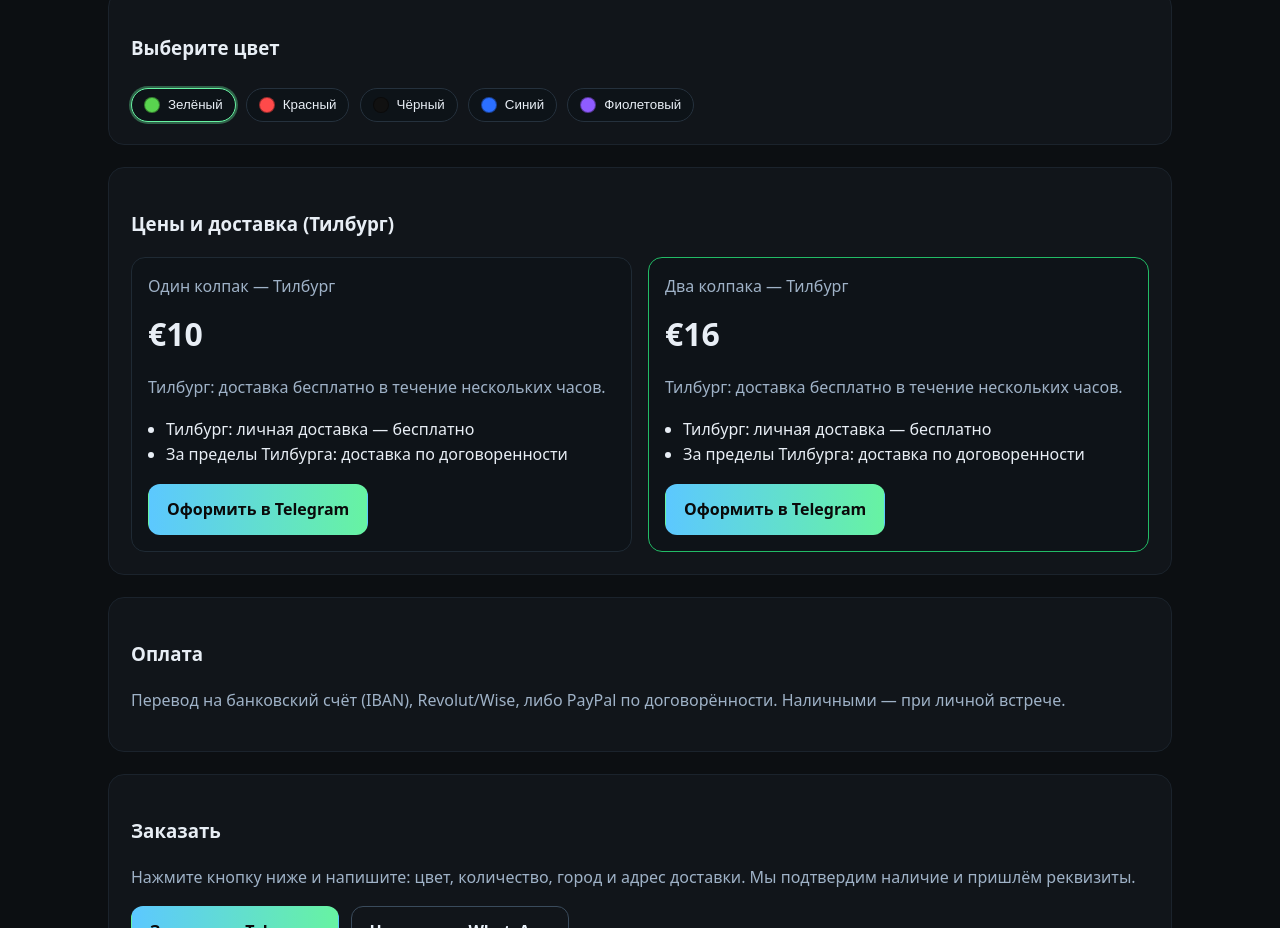
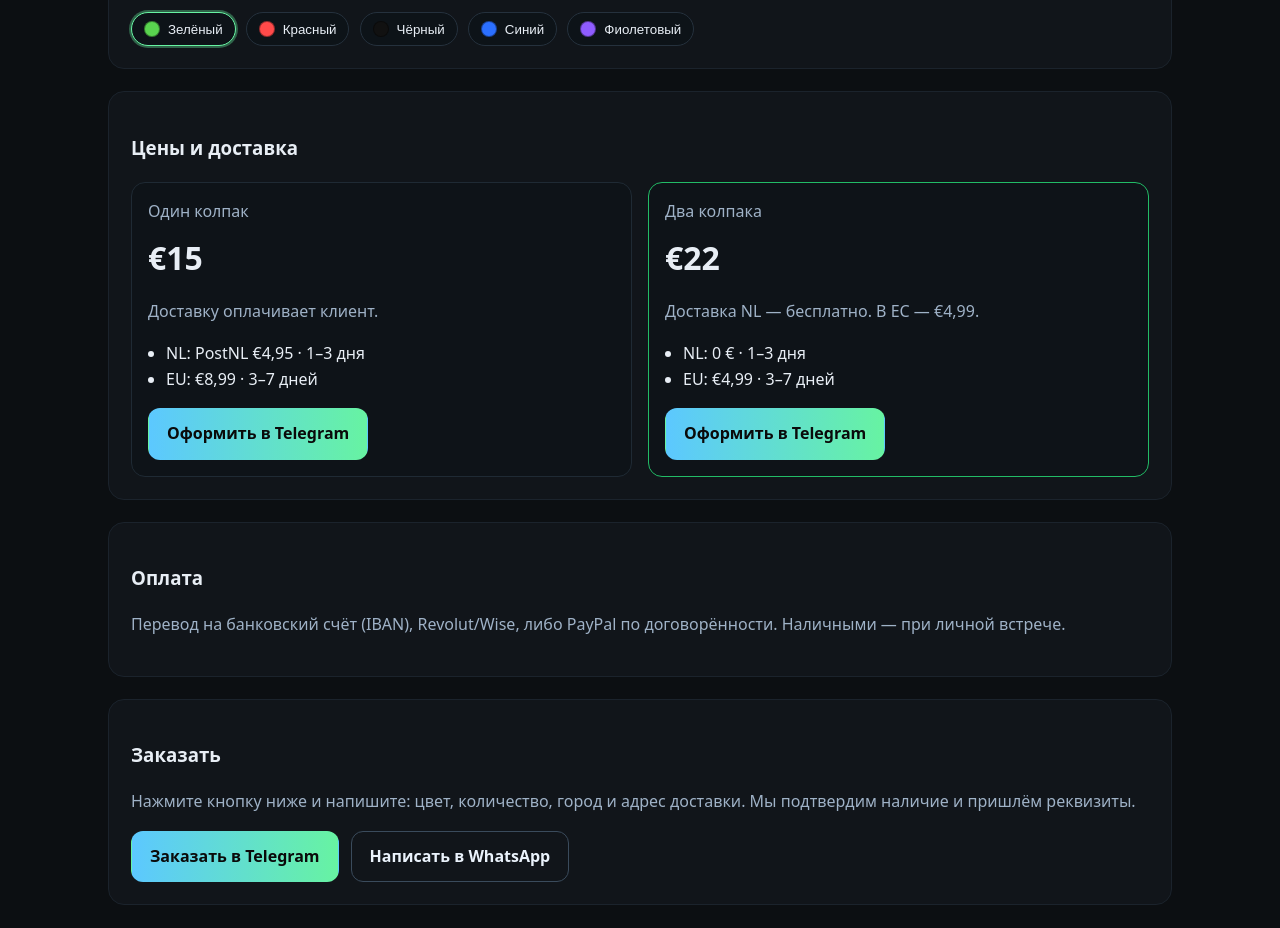
Before and after one commit to merxio-nl/universal-plug-tilburg, a plain HTML site: page index.html in a window 1280 px wide. Shown: the part 1140-2068 px from the top of the page. Drawn offline with Linux system fonts and the light colour scheme.

Commit message:
Add files via upload

```diff
--- a/index.html
+++ b/index.html
@@ -1,17 +1,9 @@
 <!DOCTYPE html>
 <html lang="ru">
-
-
-<script>
-  window.dataLayer = window.dataLayer || [];
-  function gtag(){dataLayer.push(arguments);}
-  gtag('js', new Date());
-  gtag('config', 'G-266XDB2IJT');
-</script>
 <head>
 <meta charset="utf-8">
 <meta name="viewport" content="width=device-width, initial-scale=1">
-<title>Universal Plug — Tilburg edition</title>
+<title>Universal Plug — термостойкий колпак</title>
 <style>
 :root {
   --bg:#0c0f12; --card:#11151a; --text:#e8eef5; --muted:#9fb2c7;
@@ -71,8 +63,6 @@ ul.bullets{margin:8px 0 0 0;padding-left:18px}
 </head>
 <body>
 <div class="wrap">
-<section style="background:#1b232c;border-radius:12px;padding:12px;margin:12px 0;text-align:center;font-weight:700;color:#ff8080">Только для своих · Тилбург и окрестности</section>
-
   <header>
     <div class="brand">
       <img src="universal-plug-top.jpg" alt="Universal Plug">
@@ -90,7 +80,7 @@ ul.bullets{margin:8px 0 0 0;padding-left:18px}
       <h2 data-i18n="heroTitle">Термостойкий колпак для стандартных бутылок</h2>
       <p class="lead" data-i18n="heroDesc">Прочный композит с металлической вставкой. Ровная тяга, не перегревается, легко чистится — отверстия можно быстро прочистить зубочисткой или иголочкой. Доставка по Нидерландам и ЕС.</p>
       <div class="cta-row">
-        <a class="btn primary" href="https://t.me/merxio_manager?text=%D0%97%D0%B4%D1%80%D0%B0%D0%B2%D1%81%D1%82%D0%B2%D1%83%D0%B9%D1%82%D0%B5%2C%20%D1%85%D0%BE%D1%87%D1%83%20%D1%81%D0%B4%D0%B5%D0%BB%D0%B0%D1%82%D1%8C%20%D0%B7%D0%B0%D0%BA%D0%B0%D0%B7%20Universal%20Plug.%0A%D0%9A%D0%BE%D0%BB%D0%B8%D1%87%D0%B5%D1%81%D1%82%D0%B2%D0%BE%3A%20___%0A%D0%90%D0%B4%D1%80%D0%B5%D1%81%3A%20___%0A%D0%A3%D0%B4%D0%BE%D0%B1%D0%BD%D0%BE%D0%B5%20%D0%B2%D1%80%D0%B5%D0%BC%D1%8F%20%D0%B4%D0%BB%D1%8F%20%D0%B4%D0%BE%D1%81%D1%82%D0%B0%D0%B2%D0%BA%D0%B8%3A%20___" target="_blank" rel="noopener" data-i18n="ctaTg">Заказать в Telegram</a>
+        <a class="btn primary" href="https://t.me/merxio_manager?text=%D0%97%D0%B4%D1%80%D0%B0%D0%B2%D1%81%D1%82%D0%B2%D1%83%D0%B9%D1%82%D0%B5%2C%20%D1%85%D0%BE%D1%87%D1%83%20%D1%81%D0%B4%D0%B5%D0%BB%D0%B0%D1%82%D1%8C%20%D0%B7%D0%B0%D0%BA%D0%B0%D0%B7%20Universal%20Plug.%0A%D0%9A%D0%BE%D0%BB%D0%B8%D1%87%D0%B5%D1%81%D1%82%D0%B2%D0%BE%3A%20___%0A%D0%90%D0%B4%D1%80%D0%B5%D1%81%3A%20___%0A%D0%A1%D0%BF%D0%BE%D1%81%D0%BE%D0%B1%20%D0%B4%D0%BE%D1%81%D1%82%D0%B0%D0%B2%D0%BA%D0%B8%20%28NL%2FEU%29%3A%20___" target="_blank" rel="noopener" data-i18n="ctaTg">Заказать в Telegram</a>
         <a class="btn ghost" href="https://wa.me/0000000000" target="_blank" rel="noopener" data-i18n="ctaWa">Написать в WhatsApp</a>
       </div>
     </div>
@@ -141,27 +131,27 @@ ul.bullets{margin:8px 0 0 0;padding-left:18px}
   </section>
 
   <section>
-    <h3 data-i18n="priceTitle">Цены и доставка (Тилбург)</h3>
+    <h3 data-i18n="priceTitle">Цены и доставка</h3>
     <div class="pricing">
       <div class="price-card">
         <div class="pill muted" data-i18n="p1name">Один колпак</div>
-        <div class="price">€10</div>
+        <div class="price">€15</div>
         <p class="muted" data-i18n="p1ship">Доставку оплачивает клиент.</p>
         <ul class="bullets">
           <li data-i18n="p1nl">NL: PostNL €4,95 · 1–3 дня</li>
           <li data-i18n="p1eu">EU: €8,99 · 3–7 дней</li>
         </ul>
-        <div class="cta-row"><a class="btn primary" href="https://t.me/merxio_manager?text=%D0%97%D0%B4%D1%80%D0%B0%D0%B2%D1%81%D1%82%D0%B2%D1%83%D0%B9%D1%82%D0%B5%2C%20%D1%85%D0%BE%D1%87%D1%83%20%D1%81%D0%B4%D0%B5%D0%BB%D0%B0%D1%82%D1%8C%20%D0%B7%D0%B0%D0%BA%D0%B0%D0%B7%20Universal%20Plug.%0A%D0%9A%D0%BE%D0%BB%D0%B8%D1%87%D0%B5%D1%81%D1%82%D0%B2%D0%BE%3A%20___%0A%D0%90%D0%B4%D1%80%D0%B5%D1%81%3A%20___%0A%D0%A3%D0%B4%D0%BE%D0%B1%D0%BD%D0%BE%D0%B5%20%D0%B2%D1%80%D0%B5%D0%BC%D1%8F%20%D0%B4%D0%BB%D1%8F%20%D0%B4%D0%BE%D1%81%D1%82%D0%B0%D0%B2%D0%BA%D0%B8%3A%20___" target="_blank" rel="noopener" data-i18n="orderTg">Оформить в Telegram</a></div>
+        <div class="cta-row"><a class="btn primary" href="https://t.me/merxio_manager?text=%D0%97%D0%B4%D1%80%D0%B0%D0%B2%D1%81%D1%82%D0%B2%D1%83%D0%B9%D1%82%D0%B5%2C%20%D1%85%D0%BE%D1%87%D1%83%20%D1%81%D0%B4%D0%B5%D0%BB%D0%B0%D1%82%D1%8C%20%D0%B7%D0%B0%D0%BA%D0%B0%D0%B7%20Universal%20Plug.%0A%D0%9A%D0%BE%D0%BB%D0%B8%D1%87%D0%B5%D1%81%D1%82%D0%B2%D0%BE%3A%20___%0A%D0%90%D0%B4%D1%80%D0%B5%D1%81%3A%20___%0A%D0%A1%D0%BF%D0%BE%D1%81%D0%BE%D0%B1%20%D0%B4%D0%BE%D1%81%D1%82%D0%B0%D0%B2%D0%BA%D0%B8%20%28NL%2FEU%29%3A%20___" target="_blank" rel="noopener" data-i18n="orderTg">Оформить в Telegram</a></div>
       </div>
       <div class="price-card" style="border-color:#2b6;">
         <div class="pill muted" data-i18n="p2name">Два колпака</div>
-        <div class="price">€16</div>
+        <div class="price">€22</div>
         <p class="muted" data-i18n="p2ship">Доставка NL — бесплатно. В ЕС — €4,99.</p>
         <ul class="bullets">
           <li data-i18n="p2nl">NL: 0 € · 1–3 дня</li>
           <li data-i18n="p2eu">EU: €4,99 · 3–7 дней</li>
         </ul>
-        <div class="cta-row"><a class="btn primary" href="https://t.me/merxio_manager?text=%D0%97%D0%B4%D1%80%D0%B0%D0%B2%D1%81%D1%82%D0%B2%D1%83%D0%B9%D1%82%D0%B5%2C%20%D1%85%D0%BE%D1%87%D1%83%20%D1%81%D0%B4%D0%B5%D0%BB%D0%B0%D1%82%D1%8C%20%D0%B7%D0%B0%D0%BA%D0%B0%D0%B7%20Universal%20Plug.%0A%D0%9A%D0%BE%D0%BB%D0%B8%D1%87%D0%B5%D1%81%D1%82%D0%B2%D0%BE%3A%20___%0A%D0%90%D0%B4%D1%80%D0%B5%D1%81%3A%20___%0A%D0%A3%D0%B4%D0%BE%D0%B1%D0%BD%D0%BE%D0%B5%20%D0%B2%D1%80%D0%B5%D0%BC%D1%8F%20%D0%B4%D0%BB%D1%8F%20%D0%B4%D0%BE%D1%81%D1%82%D0%B0%D0%B2%D0%BA%D0%B8%3A%20___" target="_blank" rel="noopener" data-i18n="orderTg">Оформить в Telegram</a></div>
+        <div class="cta-row"><a class="btn primary" href="https://t.me/merxio_manager?text=%D0%97%D0%B4%D1%80%D0%B0%D0%B2%D1%81%D1%82%D0%B2%D1%83%D0%B9%D1%82%D0%B5%2C%20%D1%85%D0%BE%D1%87%D1%83%20%D1%81%D0%B4%D0%B5%D0%BB%D0%B0%D1%82%D1%8C%20%D0%B7%D0%B0%D0%BA%D0%B0%D0%B7%20Universal%20Plug.%0A%D0%9A%D0%BE%D0%BB%D0%B8%D1%87%D0%B5%D1%81%D1%82%D0%B2%D0%BE%3A%20___%0A%D0%90%D0%B4%D1%80%D0%B5%D1%81%3A%20___%0A%D0%A1%D0%BF%D0%BE%D1%81%D0%BE%D0%B1%20%D0%B4%D0%BE%D1%81%D1%82%D0%B0%D0%B2%D0%BA%D0%B8%20%28NL%2FEU%29%3A%20___" target="_blank" rel="noopener" data-i18n="orderTg">Оформить в Telegram</a></div>
       </div>
     </div>
   </section>
@@ -175,7 +165,7 @@ ul.bullets{margin:8px 0 0 0;padding-left:18px}
     <h3 data-i18n="orderTitle">Заказать</h3>
     <p class="muted" data-i18n="orderText">Нажмите кнопку ниже и напишите: цвет, количество, город и адрес доставки. Мы подтвердим наличие и пришлём реквизиты.</p>
     <div class="cta-row">
-      <a class="btn primary" href="https://t.me/merxio_manager?text=%D0%97%D0%B4%D1%80%D0%B0%D0%B2%D1%81%D1%82%D0%B2%D1%83%D0%B9%D1%82%D0%B5%2C%20%D1%85%D0%BE%D1%87%D1%83%20%D1%81%D0%B4%D0%B5%D0%BB%D0%B0%D1%82%D1%8C%20%D0%B7%D0%B0%D0%BA%D0%B0%D0%B7%20Universal%20Plug.%0A%D0%9A%D0%BE%D0%BB%D0%B8%D1%87%D0%B5%D1%81%D1%82%D0%B2%D0%BE%3A%20___%0A%D0%90%D0%B4%D1%80%D0%B5%D1%81%3A%20___%0A%D0%A3%D0%B4%D0%BE%D0%B1%D0%BD%D0%BE%D0%B5%20%D0%B2%D1%80%D0%B5%D0%BC%D1%8F%20%D0%B4%D0%BB%D1%8F%20%D0%B4%D0%BE%D1%81%D1%82%D0%B0%D0%B2%D0%BA%D0%B8%3A%20___" target="_blank" rel="noopener" data-i18n="ctaTg">Заказать в Telegram</a>
+      <a class="btn primary" href="https://t.me/merxio_manager?text=%D0%97%D0%B4%D1%80%D0%B0%D0%B2%D1%81%D1%82%D0%B2%D1%83%D0%B9%D1%82%D0%B5%2C%20%D1%85%D0%BE%D1%87%D1%83%20%D1%81%D0%B4%D0%B5%D0%BB%D0%B0%D1%82%D1%8C%20%D0%B7%D0%B0%D0%BA%D0%B0%D0%B7%20Universal%20Plug.%0A%D0%9A%D0%BE%D0%BB%D0%B8%D1%87%D0%B5%D1%81%D1%82%D0%B2%D0%BE%3A%20___%0A%D0%90%D0%B4%D1%80%D0%B5%D1%81%3A%20___%0A%D0%A1%D0%BF%D0%BE%D1%81%D0%BE%D0%B1%20%D0%B4%D0%BE%D1%81%D1%82%D0%B0%D0%B2%D0%BA%D0%B8%20%28NL%2FEU%29%3A%20___" target="_blank" rel="noopener" data-i18n="ctaTg">Заказать в Telegram</a>
       <a class="btn ghost" href="https://wa.me/0000000000" target="_blank" rel="noopener" data-i18n="ctaWa">Написать в WhatsApp</a>
     </div>
   </section>
@@ -197,7 +187,7 @@ document.querySelectorAll('.swatch').forEach(btn=>{
 // RU/UA translations
 const t={
   ru:{
-    strap:"Тилбург: доставка в течение нескольких часов",
+    strap:"Классика, проверенная временем",
     heroTitle:"Термостойкий колпак для стандартных бутылок",
     heroDesc:"Прочный композит с металлической вставкой. Ровная тяга, не перегревается, легко чистится — отверстия можно быстро прочистить зубочисткой или иголочкой. Доставка по Нидерландам и ЕС.",
     ctaTg:"Заказать в Telegram",
@@ -215,15 +205,15 @@ const t={
     h3:"После использования при необходимости очистите отверстия зубочисткой или иголочкой.",
     colorsTitle:"Выберите цвет",
     cGreen:"Зелёный", cRed:"Красный", cBlack:"Чёрный", cBlue:"Синий", cPurple:"Фиолетовый",
-    priceTitle:"Цены и доставка (Тилбург)",
-    p1name:"Один колпак — Тилбург",
-    p1ship:"Тилбург: доставка бесплатно в течение нескольких часов.",
-    p1nl:"Тилбург: личная доставка — бесплатно",
-    p1eu:"За пределы Тилбурга: доставка по договоренности",
-    p2name:"Два колпака — Тилбург",
-    p2ship:"Тилбург: доставка бесплатно в течение нескольких часов.",
-    p2nl:"Тилбург: личная доставка — бесплатно",
-    p2eu:"За пределы Тилбурга: доставка по договоренности",
+    priceTitle:"Цены и доставка",
+    p1name:"Один колпак",
+    p1ship:"Доставку оплачивает клиент.",
+    p1nl:"NL: PostNL €4,95 · 1–3 дня",
+    p1eu:"EU: €8,99 · 3–7 дней",
+    p2name:"Два колпака",
+    p2ship:"Доставка NL — бесплатно. В ЕС — €4,99.",
+    p2nl:"NL: 0 € · 1–3 дня",
+    p2eu:"EU: €4,99 · 3–7 дней",
     orderTg:"Оформить в Telegram",
     payTitle:"Оплата",
     payText:"Перевод на банковский счёт (IBAN), Revolut/Wise, либо PayPal по договорённости. Наличными — при личной встрече.",
@@ -232,7 +222,7 @@ const t={
     footer:"© 2025 Universal Plug · Мы не собираем персональные данные на сайте. Заказы оформляются в Telegram/WhatsApp."
   },
   ua:{
-    strap:"Тілбург: доставка протягом кількох годин",
+    strap:"Класика, перевірена часом",
     heroTitle:"Термостійкий ковпак для стандартних пляшок",
     heroDesc:"Міцний композит із металевою вставкою. Рівна тяга, не перегрівається, легко чиститься — отвори можна швидко прочистити зубочисткою чи голкою. Доставка по Нідерландах та ЄС.",
     ctaTg:"Замовити в Telegram",
@@ -250,15 +240,15 @@ const t={
     h3:"Після використання за потреби прочистіть отвори зубочисткою чи голкою.",
     colorsTitle:"Обирайте колір",
     cGreen:"Зелений", cRed:"Червоний", cBlack:"Чорний", cBlue:"Синій", cPurple:"Фіолетовий",
-    priceTitle:"Ціни та доставка (Тілбург)",
-    p1name:"Один ковпак — Тілбург",
-    p1ship:"Тілбург: доставка безкоштовно протягом кількох годин.",
-    p1nl:"Тілбург: особиста доставка — безкоштовно",
-    p1eu:"За межі Тілбурга: доставка за домовленістю",
-    p2name:"Два ковпаки — Тілбург",
-    p2ship:"Тілбург: доставка безкоштовно протягом кількох годин.",
-    p2nl:"Тілбург: особиста доставка — безкоштовно",
-    p2eu:"За межі Тілбурга: доставка за домовленістю",
+    priceTitle:"Ціни та доставка",
+    p1name:"Один ковпак",
+    p1ship:"Доставку оплачує клієнт.",
+    p1nl:"NL: PostNL €4,95 · 1–3 дні",
+    p1eu:"EU: €8,99 · 3–7 днів",
+    p2name:"Два ковпаки",
+    p2ship:"Доставка NL — безкоштовно. В ЄС — €4,99.",
+    p2nl:"NL: 0 € · 1–3 дні",
+    p2eu:"EU: €4,99 · 3–7 днів",
     orderTg:"Оформити в Telegram",
     payTitle:"Оплата",
     payText:"Переказ на банківський рахунок (IBAN), Revolut/Wise або PayPal за домовленістю. Готівкою — при особистій зустрічі.",
```
